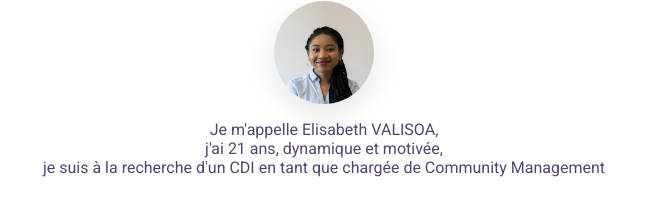
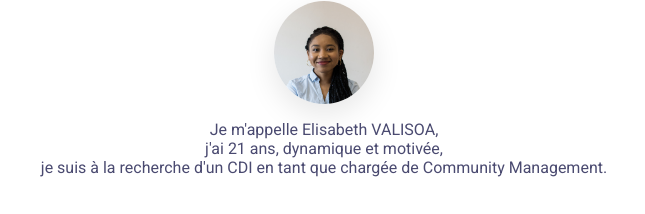
Before and after one commit to evalisoa/My-Profile, a plain HTML site: page index.html in a window 1280 px wide. Shown: the part 245-459 px from the top of the page, 316-961 px from the left. Drawn offline with Linux system fonts and the light colour scheme.

Commit message:
Update index.html
management

```diff
--- a/index.html
+++ b/index.html
@@ -42,7 +42,7 @@
 
 	 <img class="images" src="images/IMG_0037.jpg" alt"Elisabeth Valisoa" width="100px" <br>
 
-	    <p>Je m'appelle Elisabeth VALISOA, <br>j'ai 21 ans, dynamique et motivée, <br>je suis à la recherche d'un CDI en tant que chargée de Community Management</p>
+	    <p>Je m'appelle Elisabeth VALISOA, <br>j'ai 21 ans, dynamique et motivée, <br>je suis à la recherche d'un CDI en tant que chargée de Community Management.</p>
 
 
 	    <a class="btn-font"href="https://www.linkedin.com/in/elisabeth-valisoa-9b870315a/" target="_blank"> En savoir plus</a>
```
Also changed, not shown: 1 other file.
